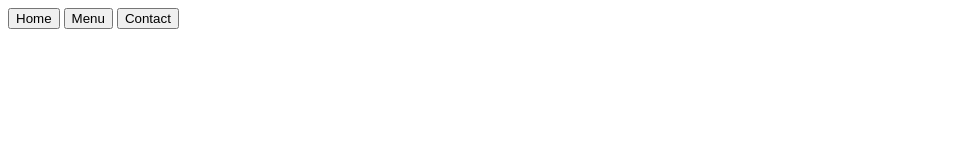
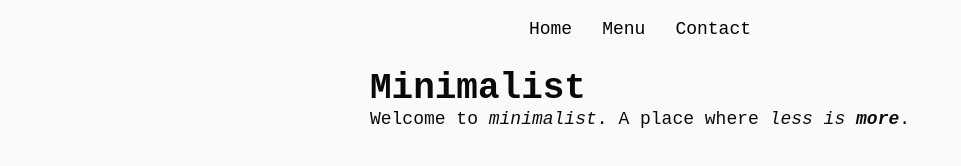
Before and after one commit to dZyad/restaurant-page, a website built with webpack: page src/index.html in a window 1280 px wide. Shown: the whole page, without its empty margins (0-961 px from the left). Built offline with nearby package versions, Linux system fonts and the light colour scheme.

Commit message:
Add home

```diff
--- a/src/index.html
+++ b/src/index.html
@@ -3,7 +3,7 @@
 <head>
     <meta charset="UTF-8">
     <meta name="viewport" content="width=device-width, initial-scale=1.0">
-    <title>Document</title>
+    <title>Minimalist Restaurant</title>
 </head>
 <body>
     <header>
@@ -13,6 +13,7 @@
             <button>Contact</button>
         </nav>
     </header>
-    <div id="content"></div>
+    <div id="content">
+    </div>
 </body>
 </html>
--- a/src/index.js
+++ b/src/index.js
@@ -1,3 +1,16 @@
 import './style.css';
 
-console.log('Hello world!');
+const content = document.querySelector('#content');
+
+function addHome() {
+    const title = document.createElement('h1');
+    const presentation = document.createElement('p');
+
+    title.textContent = 'Minimalist';
+    presentation.innerHTML = `Welcome to <em>minimalist</em>. A place where <em>less is <strong>more</strong></em>.`
+
+    content.append(title);
+    content.append(presentation);
+}
+
+addHome();
--- a/src/style.css
+++ b/src/style.css
@@ -0,0 +1,40 @@
+:root {
+    --stone-50: #fafafa;
+    --stone-950: #0c0a09;
+}
+
+* {
+    margin: 0;
+    border: 0;
+    font-size: 18px;
+    font-family: monospace;
+    box-sizing: border-box;
+}
+
+body {
+    background-color: var(--stone-50);
+    display: flex;
+    flex-direction: column;
+    align-items: center;
+    gap: 10px;
+    color: var(--stone-950);
+}
+
+nav {
+    margin: 1rem;
+    display: flex;
+    gap: 1rem;
+}
+
+button {
+    flex: 1;
+    background-color: var(--stone-50);
+}
+
+#content {
+    width: clamp(35dvw);
+}
+
+h1 {
+    font-size: 2rem;
+}
```
